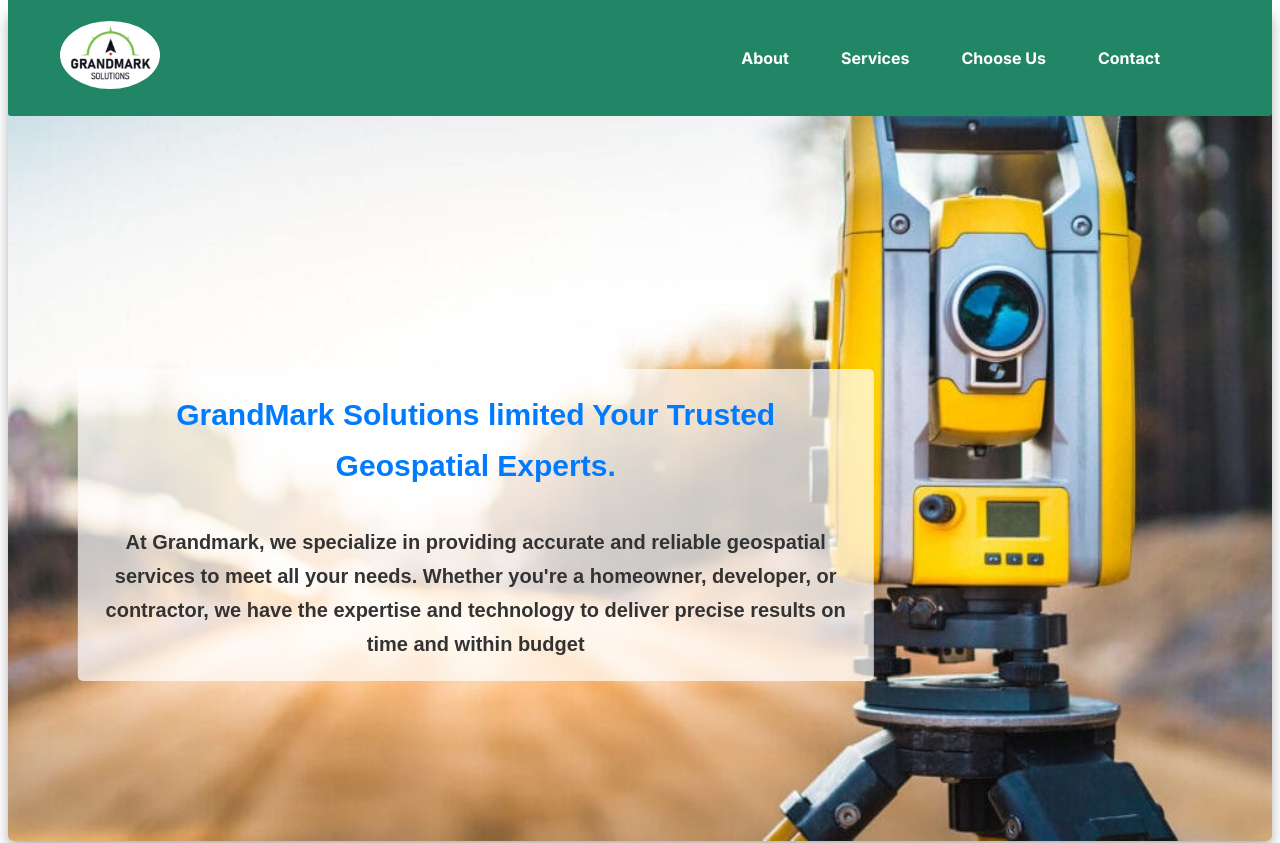
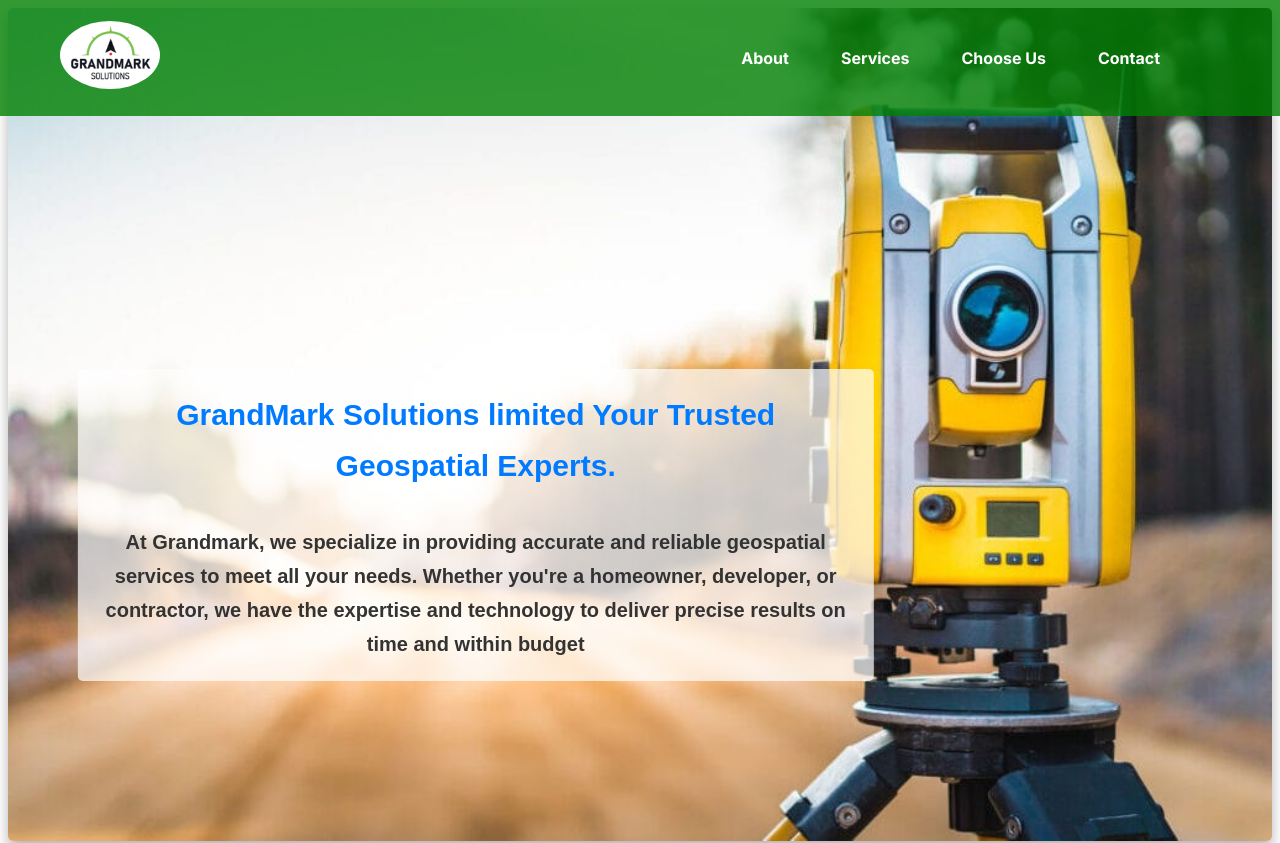
Before and after one commit to Pontuagi/grandMark-website, a Next.js app: page / in a window 1280 px wide. Shown: the top 843 px of the page. Built offline with nearby package versions, Linux system fonts and the light colour scheme.

Commit message:
[fix: header and footer] - Corrected footer and header to cover the whole screen. - Constrained content to 1200px.

```diff
--- a/src/components/ChooseCard/ChooseCard.tsx
+++ b/src/components/ChooseCard/ChooseCard.tsx
@@ -35,10 +35,6 @@
   @media screen and (max-width: ${breakpoints.mobile}) {
     font-size: 20px;
   }
-
-  @media screen and (max-width: ${breakpoints.tablet}) {
-    font-size: 24px;
-  }
 `;
 
 const ChooseCardContent = styled.p`
@@ -50,10 +46,6 @@
 
   @media screen and (max-width: ${breakpoints.mobile}) {
     font-size: 15px;
-  }
-
-  @media screen and (max-width: ${breakpoints.tablet}) {
-    font-size: 18px;
   }
 `;
 
--- a/src/components/Footer/Footer.tsx
+++ b/src/components/Footer/Footer.tsx
@@ -4,21 +4,28 @@
 
 const FooterWrapper = styled.footer`
   display: flex;
-  justify-content: space-between;
-  align-items: center;
+  justify-content: center;
   padding: 1rem 2rem;
-  background-color: var(--green);
+  background-color: rgba(0, 128, 0, 0.8);
   color: var(--white);
   width: 100%;
   border-top-left-radius: 3px;
   border-top-right-radius: 3px;
   bottom: 0;
+`;
+
+const FooterContent = styled.div`
+  display: flex;
+  justify-content: space-between;
+  align-items: center;
+  width: 100%;
+  max-width: 1200px;
 
   @media (max-width: ${breakpoints.tablet}) {
     flex-direction: column;
     gap: 20px;
   }
-`;
+`
 
 const NavWrapper = styled.nav`
   ul {
@@ -55,6 +62,7 @@
 const Footer: React.FC = () => {
   return (
     <FooterWrapper>
+      <FooterContent>
         <NavWrapper>
           <ul>
             <li><a href="/">Home</a></li>
@@ -69,6 +77,7 @@
             <li><a href="/#contact">Contact</a></li>
           </ul>
         </NavWrapper>
+      </FooterContent>
     </FooterWrapper>
   );
 }
--- a/src/components/Header/Header.tsx
+++ b/src/components/Header/Header.tsx
@@ -9,15 +9,13 @@
   display: flex;
   position: fixed;
   top: 0;
-  justify-content: space-between;
-  align-items: center;
+  justify-content: center;
   width: 100%;
   padding: 1rem 2rem;
-  background-color: var(--green);
+  background-color: rgba(0, 128, 0, 0.8);
   color: var(--white);
   border-bottom-left-radius: 3px;
   border-bottom-right-radius: 3px;
-  max-width: 1200px;
   z-index: 900;
 
 
@@ -30,8 +28,20 @@
    }
 `;
 
+const HeaderContent = styled.div`
+  display: flex;
+  justify-content: space-between;
+  align-items: center;
+  width: 100%;
+  max-width: 1200px;
+`;
+
 const Logo = styled.div`
   max-width: 100px;
+
+  @media (max-width: ${breakpoints.mobile}) {
+    max-width: 70px;
+  }
 `;
 
 const LogoImg = styled.img`
@@ -74,6 +84,7 @@
 
   return (
     <HeaderWrapper>
+      <HeaderContent>
         <a href="/"><Logo><LogoImg src="/images/logo.png" alt="Logo" /></Logo></a>
 
         <NavBarContainer>
@@ -84,7 +95,7 @@
           <SidemenuButton isOpen={isSidemenuOpen} toggleSidemenu={toggleSidemenu} />
           {isSidemenuOpen && <Sidemenu closeSidemenu={closeSidemenu} />}
         </SidemenuContainer>
-
+      </HeaderContent>
     </HeaderWrapper>
   );
 }
--- a/src/components/ServiceCard/ServiceCard.tsx
+++ b/src/components/ServiceCard/ServiceCard.tsx
@@ -34,10 +34,6 @@
   @media screen and (max-width: ${breakpoints.mobile}) {
     font-size: 20px;
   }
-
-  @media screen and (max-width: ${breakpoints.tablet}) {
-    font-size: 24px;
-  }
 `;
 
 const SectionCardContent = styled.p`
@@ -49,10 +45,6 @@
 
   @media screen and (max-width: ${breakpoints.mobile}) {
     font-size: 15px;
-  }
-
-  @media screen and (max-width: ${breakpoints.tablet}) {
-    font-size: 18px;
   }
 `;
 
--- a/src/components/Sidemenu/Sidemenu.tsx
+++ b/src/components/Sidemenu/Sidemenu.tsx
@@ -4,8 +4,8 @@
 const Container = styled.div`
     display: flex;
     background-color: var(--green);
-    height: 400px;
-    width: 370px;
+    height: 350px;
+    width: 320px;
     padding: 40px;
     align-items: center;
     justify-content: center;
@@ -14,7 +14,7 @@
     top: 100px;
     right: 0;
     z-index: 1000;
-    border-radius: 20px;
+    border-radius: 10px;
     border: 3px solid var(--white);
 `;
 
--- a/src/components/SidemenuButton/SidemenuButton.tsx
+++ b/src/components/SidemenuButton/SidemenuButton.tsx
@@ -6,15 +6,15 @@
     display: flex;
     align-items: center;
     justify-content: center;
-    width: 50px;
-    height: 50px;
+    width: 40px;
+    height: 40px;
     background-color: green;
     border-radius: 50%;
     box-shadow: 0 0 5px 2px rgba(0, 128, 0, 0.2);
     cursor: pointer;
     position: relative;
     z-index: 999;
-    border: 2px solid var(--white);
+    /*border: 2px solid var(--white);*/
 
     &:hover {
         box-shadow: 0 0 10px 4px rgba(0, 128, 0, 0.3);
```
Lines whose indentation alone changed are shown as unchanged.
